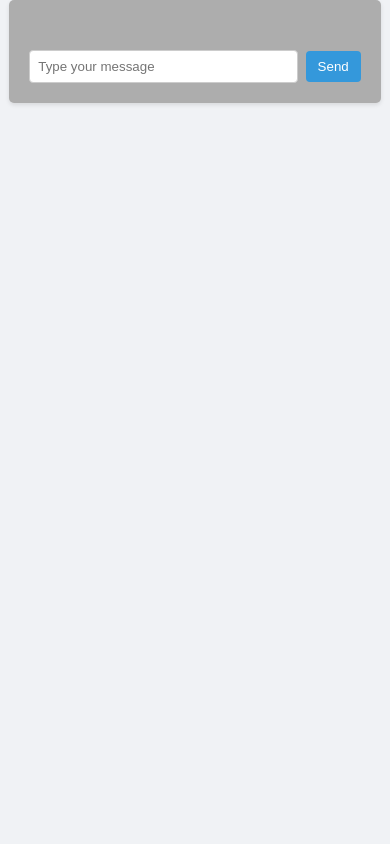
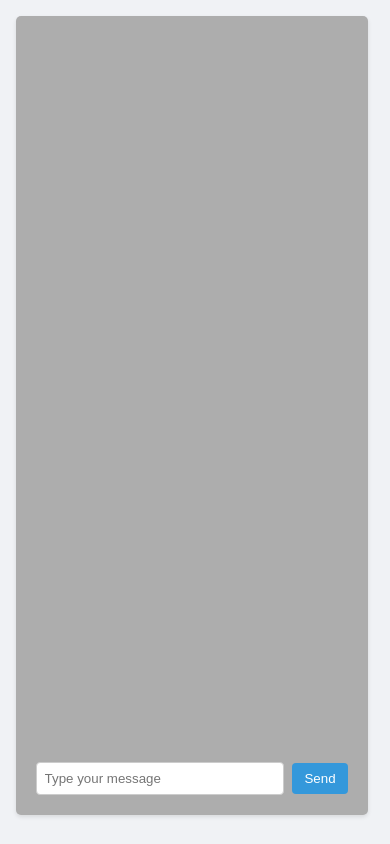
Before and after one commit to sherAfzal861/ChatApp, a Flask app: a page that uses templates/chat.html in a window 390 px wide. Run offline with Flask 3, Linux system fonts and the light colour scheme; some libraries are stand-ins or nearby versions.

Commit message:
added css for mobile  screen

```diff
--- a/static/chat.css
+++ b/static/chat.css
@@ -79,10 +79,12 @@ button:hover {
 /* Media Query for smaller screens */
 @media (max-width: 768px) {
     #chat-container {
-        max-width: 85%;
-        width: 100%;
-        height: 100%;
+        max-width: 100%;
+        width: 80%;
+        height: 90%;
         max-height: 100%;
+        position: absolute;
+        margin: 4%;
     }
     #messages {
         max-height: 80vh; /* Adjust the max height for smaller screens */
--- a/templates/chat.html
+++ b/templates/chat.html
@@ -4,9 +4,8 @@
     <title>Chat App</title>
     <link rel="stylesheet" href="{{ url_for('static', filename='chat.css') }}">
     <script src="https://cdnjs.cloudflare.com/ajax/libs/socket.io/4.1.2/socket.io.js"></script>
-    <script>
-        // Your socket code here
-    </script>
+    <meta name="viewport" content="width=device-width, initial-scale=1.0">
+
 </head>
 <body>
     <div id="chat-container">
```
Also changed, not shown: 1 other file.
